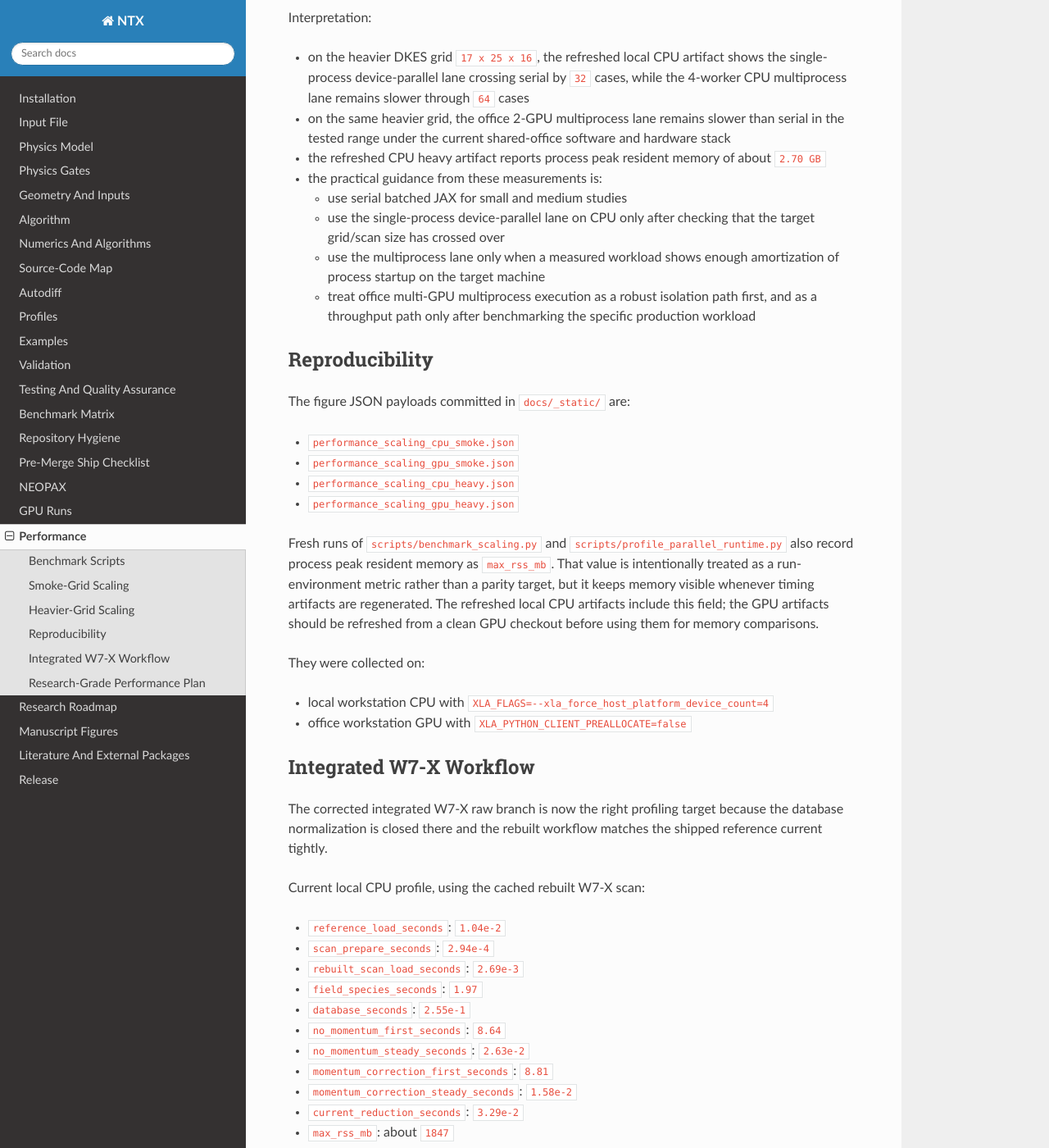
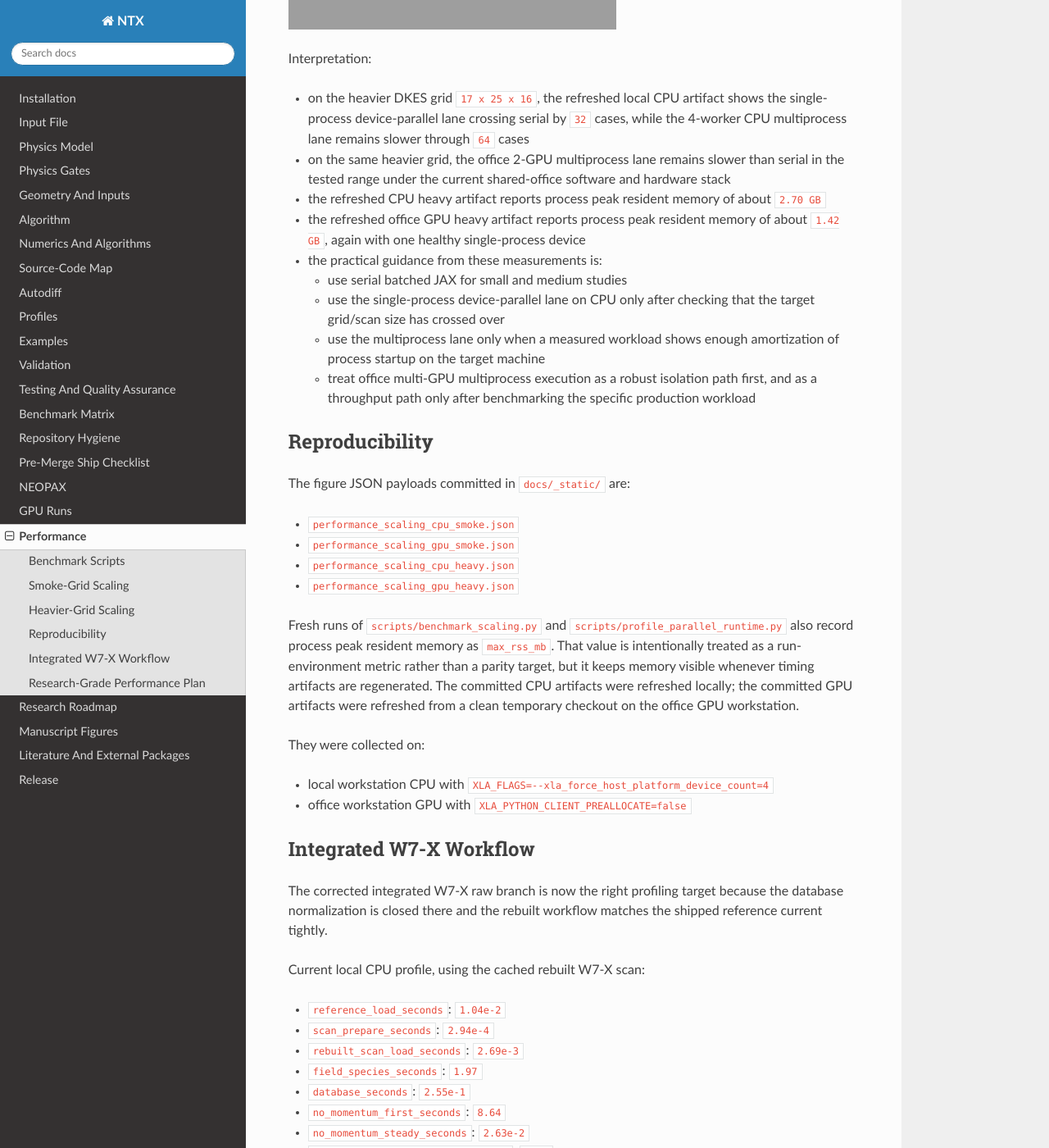
Before and after one commit to uwplasma/NTX, a Sphinx documentation site: the page built from docs/performance.md, in a window 1280 px wide and 1400 px high, scrolled down 2287 px. Shown: the whole window at 82% size. Built offline with Sphinx 7.4.7 and the Read the Docs theme 3.1.0, drawn with Linux system fonts in a browser that asks for light colours; some of the changed text lies outside the part shown; grey boxes are pictures that could not be loaded.

Commit message:
Refresh GPU performance artifacts

```diff
--- a/docs/performance.md
+++ b/docs/performance.md
@@ -65,6 +65,9 @@ Interpretation:
   over the tested smoke-grid range
 - the refreshed CPU smoke artifact reports process peak resident memory of
   about `1.76 GB`
+- the refreshed office GPU smoke artifact reports process peak resident memory
+  of about `1.29 GB`, with one of two GPUs passing the single-process
+  device-parallel smoke filter
 
 ## Heavier-Grid Scaling
 
@@ -87,6 +90,8 @@ Interpretation:
   hardware stack
 - the refreshed CPU heavy artifact reports process peak resident memory of
   about `2.70 GB`
+- the refreshed office GPU heavy artifact reports process peak resident memory
+  of about `1.42 GB`, again with one healthy single-process device
 - the practical guidance from these measurements is:
   - use serial batched JAX for small and medium studies
   - use the single-process device-parallel lane on CPU only after checking that
@@ -110,9 +115,9 @@ Fresh runs of `scripts/benchmark_scaling.py` and
 `scripts/profile_parallel_runtime.py` also record process peak resident memory
 as `max_rss_mb`. That value is intentionally treated as a run-environment
 metric rather than a parity target, but it keeps memory visible whenever timing
-artifacts are regenerated. The refreshed local CPU artifacts include this
-field; the GPU artifacts should be refreshed from a clean GPU checkout before
-using them for memory comparisons.
+artifacts are regenerated. The committed CPU artifacts were refreshed locally;
+the committed GPU artifacts were refreshed from a clean temporary checkout on
+the office GPU workstation.
 
 They were collected on:
 
```
